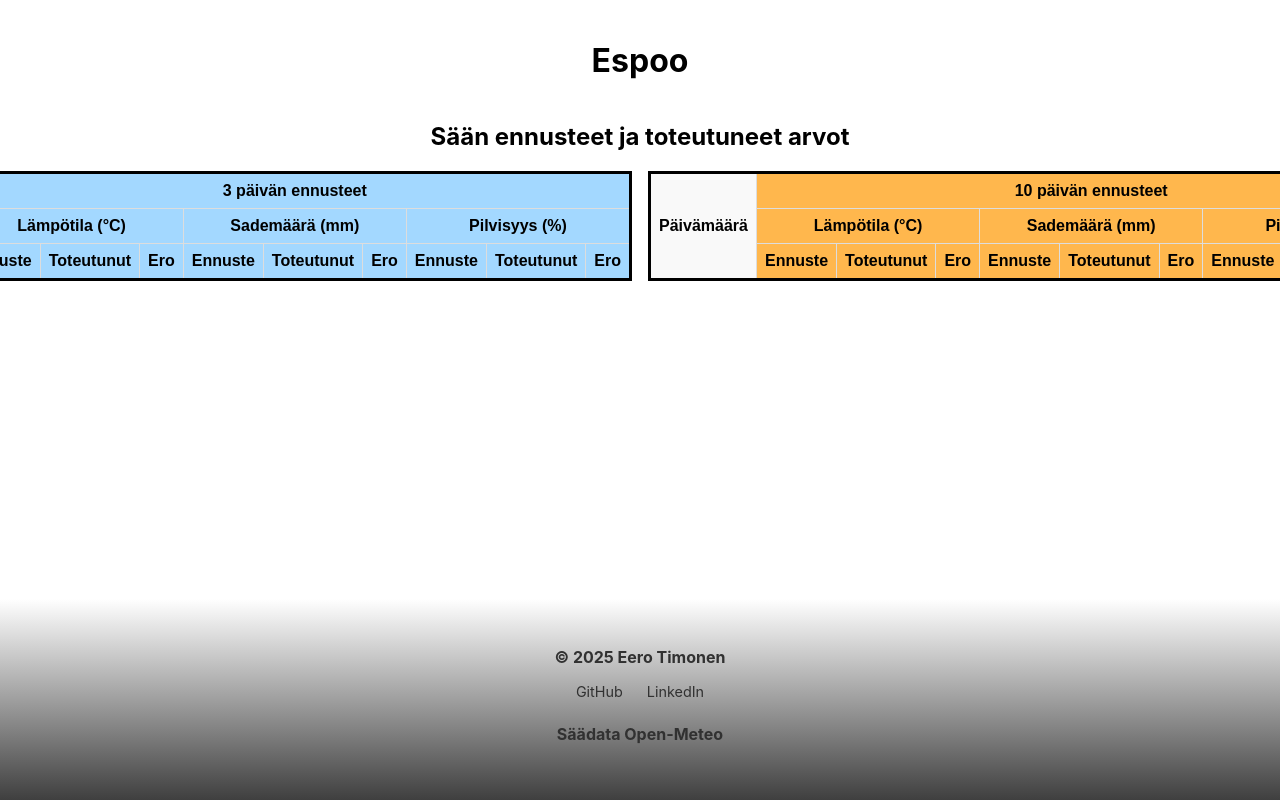
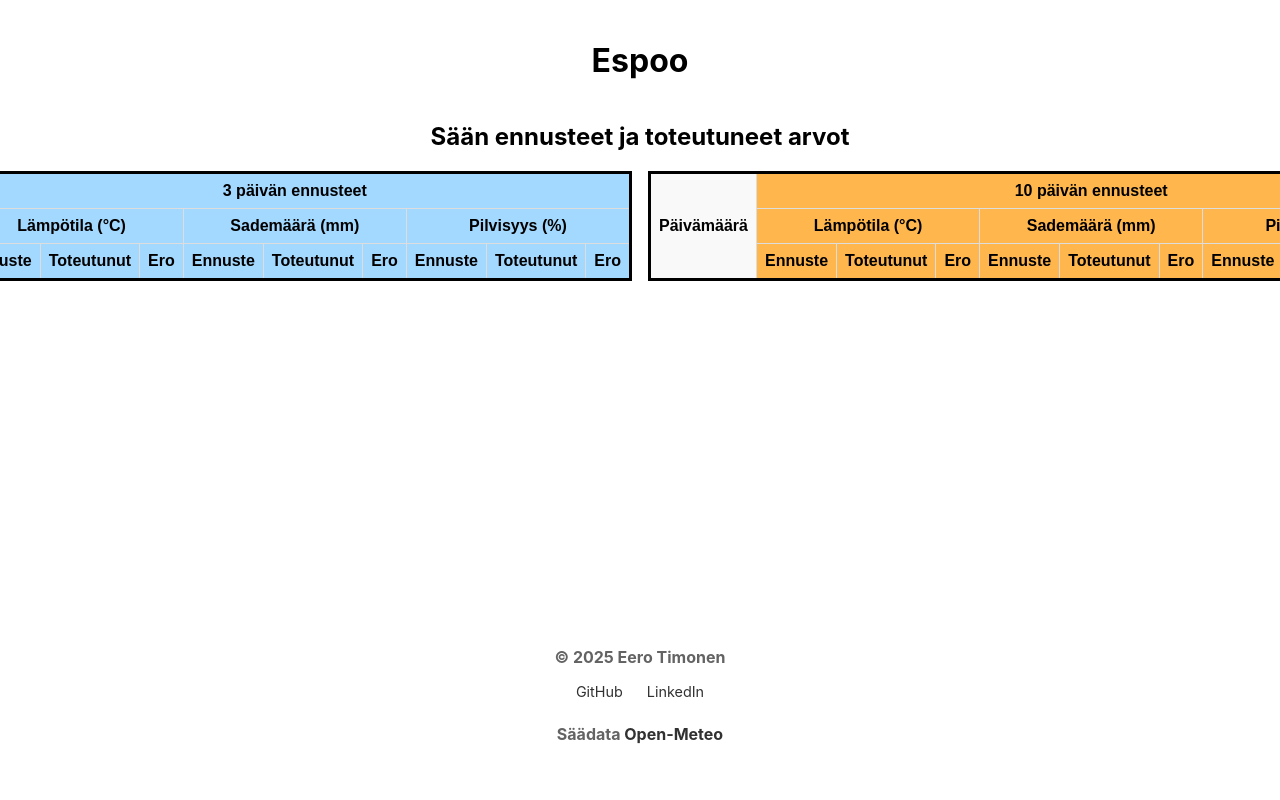
Before and after one commit to ETimonen/SaaWebFront, a React (Create React App) app: page / in a window 1280 px wide. Shown: the top 800 px of the page. Built offline with nearby package versions, Linux system fonts and the light colour scheme; no server answers.

Commit message:
footer.css muokkaus

```diff
--- a/src/Footer.css
+++ b/src/Footer.css
@@ -1,6 +1,5 @@
 .site-footer {
-  background: linear-gradient(to bottom, #ffffff, #3f3f3f);
-  color: #313131;
+  color: #636363;
   padding: 2rem 1rem;
   text-align: center;
   font-size: 0.9rem;
```
